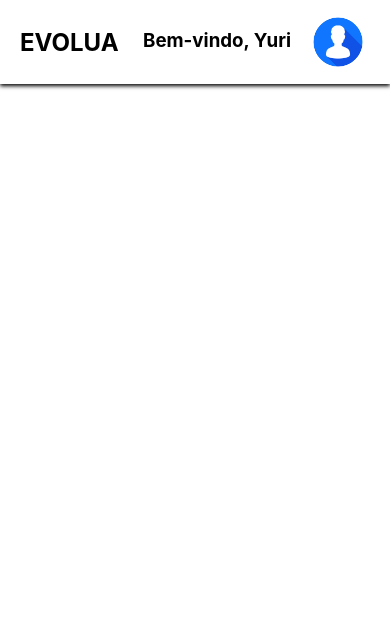
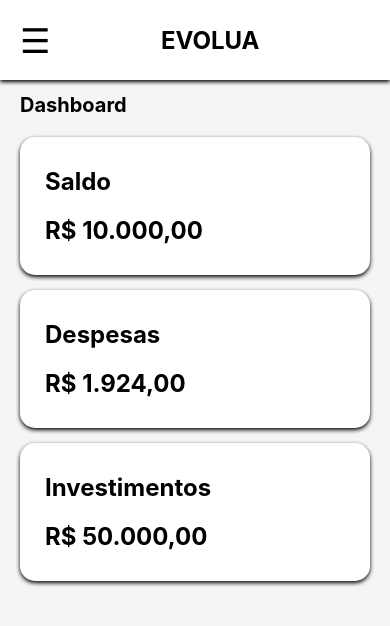
Before and after one commit to YuriMFontes/evolua, a React (Create React App) app: page / in a window 390 px wide. Shown: the top 626 px of the page. Built offline with nearby package versions, Linux system fonts and the light colour scheme.

Commit message:
Add dashboard

```diff
--- a/src/App.js
+++ b/src/App.js
@@ -1,11 +1,9 @@
-import Header from './componentes/header/header';
-import Sidebar from './componentes/side-bar/side-bar';
+import Dashboard from './pages/dashboard/dashboard';
 
 function App() {
   return (
     <div className="App">
-        <Header/>
-        <Sidebar/>
+        <Dashboard/>
     </div>
   );
 }
--- a/src/componentes/header/header.css
+++ b/src/componentes/header/header.css
@@ -6,6 +6,12 @@
     align-items: center;
     box-shadow: 0 2px 4px black;
     background-color: #ffff;
+    position: fixed;
+    top: 0;
+    left: 0;
+    right: 0;
+    z-index: 1001;
+    height: 60px;
 }
 .perfil{
     display: flex;
@@ -18,3 +24,31 @@
     text-decoration: none;
     color: black;
 }
+.hamburger{
+    display: none;
+}
+
+/* Responsividade */
+@media screen and (max-width: 1000px){
+    .header{
+        display: flex;
+        flex-wrap: nowrap;
+        padding: 10px 20px;
+        box-shadow: 0 2px 4px black;
+        background-color: #ffff;
+    }
+    .perfil{
+        display: none;
+    }
+    .title{
+        flex: 1;
+        display: flex;
+        justify-content: center;
+        align-items: center;
+    }
+    .hamburger{
+        display: flex;
+        font-size: 34px;
+        cursor: pointer;
+    }
+}
--- a/src/componentes/header/header.jsx
+++ b/src/componentes/header/header.jsx
@@ -5,6 +5,9 @@ export default function Header() {
 
     return (
         <header className="header">
+            <div className="hamburger">
+                ☰
+            </div>
             <a className="title" href="/dashboard">EVOLUA</a>
             <div className="perfil">
                 <h3 className="bem-vindo" >Bem-vindo, Yuri</h3>
--- a/src/componentes/side-bar/side-bar.css
+++ b/src/componentes/side-bar/side-bar.css
@@ -1,10 +1,13 @@
 .side-bar{
     width: 15vw;
-    height: 100vh;
+    height: calc(100vh - 60px);
     background-color: #ffff;
-    box-shadow: 0 4px 4px black;
+    box-shadow: 0 2px 4px black;
     padding: 20px;
-    margin-top: 2px;
+    position: fixed;
+    left: 0;
+    top: 60px;
+    z-index: 1000;
 }
 .section{
     margin: 20px;
@@ -29,7 +32,7 @@
     height: 100%;
 }
 
-@media screen and (max-width: 768px){
+@media screen and (max-width: 1000px){
     .side-bar{
         display: none;
     }
--- a/src/pages/dashboard/dashboard.css
+++ b/src/pages/dashboard/dashboard.css
@@ -0,0 +1,52 @@
+main {
+    display: flex;
+    min-height: 100vh;
+}
+
+.dashboard {
+    flex: 1;
+    margin-left: 15vw;
+    margin-top: 60px;
+    padding: 20px 60px;
+    background-color: #f5f5f5;
+    min-height: calc(100vh - 60px);
+}
+.title-dashboard{
+    font-size: 26px;
+}
+.content-dashboard{
+    display: grid;
+    grid-template-columns: repeat(auto-fit, minmax(300px, 1fr));
+    gap: 20px;
+    margin-top: 20px;
+}
+.section-dashboard{
+    border-radius: 15px;
+    box-shadow: 0 2px 4px black;
+    background-color: white;
+    min-height: 80px;
+}
+.title-section{
+    margin-left: 15px;
+}
+.subtitle-section{
+    margin-left: 15px;
+}
+
+@media screen and (max-width: 1000px) {
+    .dashboard {
+        margin-left: 0;
+        padding: 20px;
+    }
+    .title-dashboard{
+        font-size: 20px;
+    }
+    .content-dashboard{
+        grid-template-columns: 1fr;
+        gap: 15px;
+    }
+    .section-dashboard{
+        padding: 10px;
+        min-height: 80px;
+    }
+}
--- a/src/pages/dashboard/dashboard.jsx
+++ b/src/pages/dashboard/dashboard.jsx
@@ -1,7 +1,35 @@
 import "./dashboard.css"
+import Sidebar from "../../componentes/side-bar/side-bar"
+import Header from "../../componentes/header/header"
 
 export default function Dashboard(){
     return(
-
+       <main>
+            <Header/>
+            <Sidebar/>
+            <div className="dashboard">
+                <h1 className="title-dashboard">Dashboard</h1>
+                <div className="content-dashboard">
+                    <section className="section-dashboard">
+                        <div className="content-section">
+                            <h2 className="title-section">Saldo</h2>
+                            <h2 className="subtitle-section">R$ 10.000,00</h2>
+                        </div>
+                    </section>
+                    <section className="section-dashboard">
+                    <div className="content-section">
+                            <h2 className="title-section">Despesas</h2>
+                            <h2 className="subtitle-section">R$ 1.924,00</h2>
+                        </div>
+                    </section>
+                    <section className="section-dashboard">
+                    <div className="content-section">
+                            <h2 className="title-section">Investimentos</h2>
+                            <h2 className="subtitle-section">R$ 50.000,00</h2>
+                        </div>
+                    </section>
+                </div>
+            </div>
+       </main>
     );
 }
```
